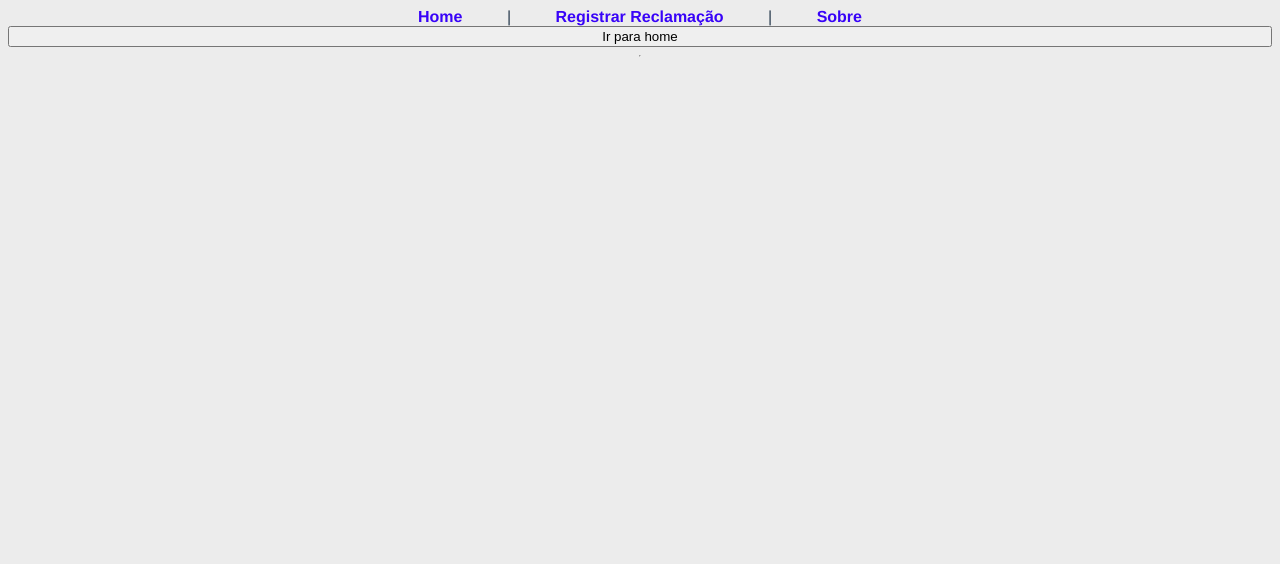
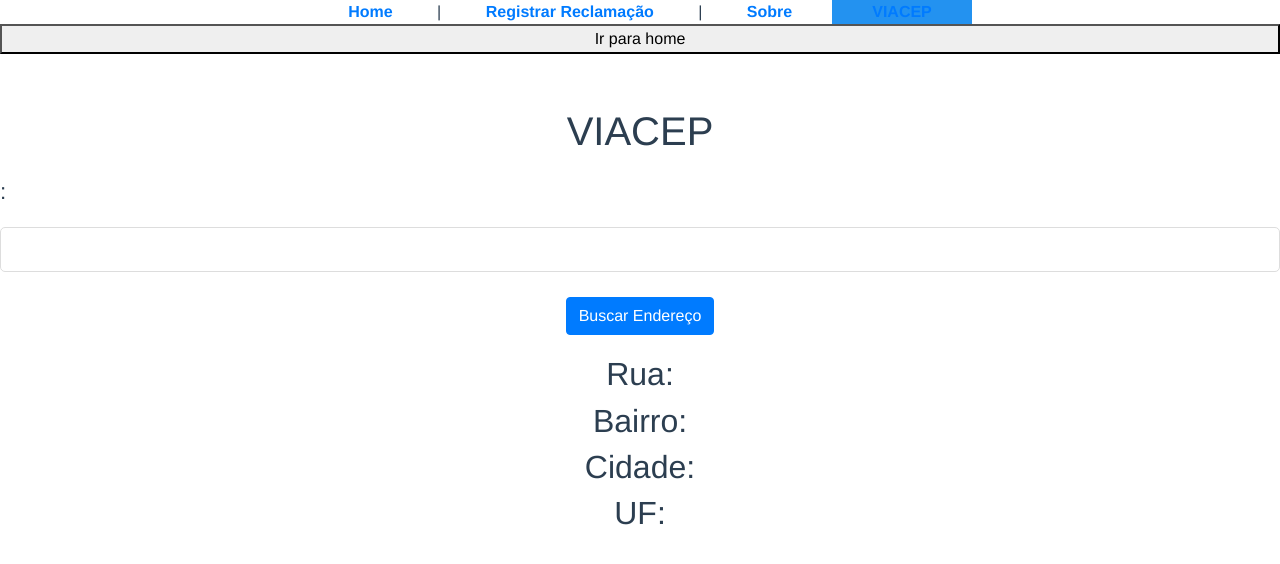
Before and after one commit to HenriqueSombrio/Projeto-VueJs-PWEB, a Vue app: page /via-cep in a window 1280 px wide. Shown: the top 564 px of the page. Built offline with nearby package versions, Linux system fonts and the light colour scheme.

Commit message:
Adicionado busca de Cep

```diff
--- a/src/App.vue
+++ b/src/App.vue
@@ -4,6 +4,7 @@
           <router-link to="/" active-class="active">Home</router-link> |
           <router-link to="/reclamacao" active-class="active">Registrar Reclamação</router-link> |
           <router-link to="/sobre" active-class="active">Sobre</router-link>
+          <router-link to="/via-cep" active-class="active">VIACEP</router-link>
       </div>
       <button @click="goHome">Ir para home</button>
       <hr>
--- a/src/main.js
+++ b/src/main.js
@@ -1,5 +1,7 @@
 import { createApp } from 'vue'
 import App from './App.vue'
 import router from './router'
+import 'bootstrap'
+import 'bootstrap/dist/css/bootstrap.min.css'
 
 createApp(App).use(router).mount('#app')
--- /dev/null
+++ b/src/pages/ViaCep.vue
@@ -0,0 +1,48 @@
+<template>
+  <h1>VIACEP</h1>
+  <div>
+    <Rotulo :nome="CEP">
+      <input v-model="cep" type="text" />
+    </Rotulo>
+    <button class="btn btn-primary" @click="buscaCep">Buscar Endereço</button>
+  </div>
+  <div>
+    <h1>{{ cep }}</h1>
+    <h2>{{ rua }}</h2>
+    <h2>{{ bairro }}</h2>
+    <h2>{{ cidade }}</h2>
+    <h2>{{ uf }}</h2>
+  </div>
+</template>
+
+<script>
+import Rotulo from "../components/rotulo.vue";
+import axios from "axios";
+export default {
+  components: { Rotulo },
+  data() {
+    return {
+      cep: "",
+      rua: "Rua:",
+      bairro: "Bairro:",
+      cidade: "Cidade:",
+      uf: "UF:",
+    };
+  },
+  methods: {
+    buscaCep() {
+      axios
+        .get(`https://viacep.com.br/ws/${this.cep}/json/`)
+        .then((response) => {
+          this.rua = response.data.logradouro;
+          this.bairro = response.data.bairro;
+          this.cidade = response.data.localidade;
+          this.uf = response.data.uf;
+        });
+    },
+  },
+};
+</script>
+
+<style>
+</style>
--- a/src/router/index.js
+++ b/src/router/index.js
@@ -2,6 +2,7 @@
 import Home from "../pages/Home.vue";
 import Sobre from "../pages/Sobre.vue";
 import Reclamacao from "../pages/Reclamacao.vue";
+import ViaCep from "../pages/ViaCep.vue";
 
 const routes = [
   {
@@ -19,6 +20,11 @@
     name: "Reclamacao",
     component: Reclamacao,
   },
+  {
+    path: "/via-cep",
+    name: "ViaCep",
+    component: ViaCep,
+  },
 ];
 
 const router = createRouter({
```
